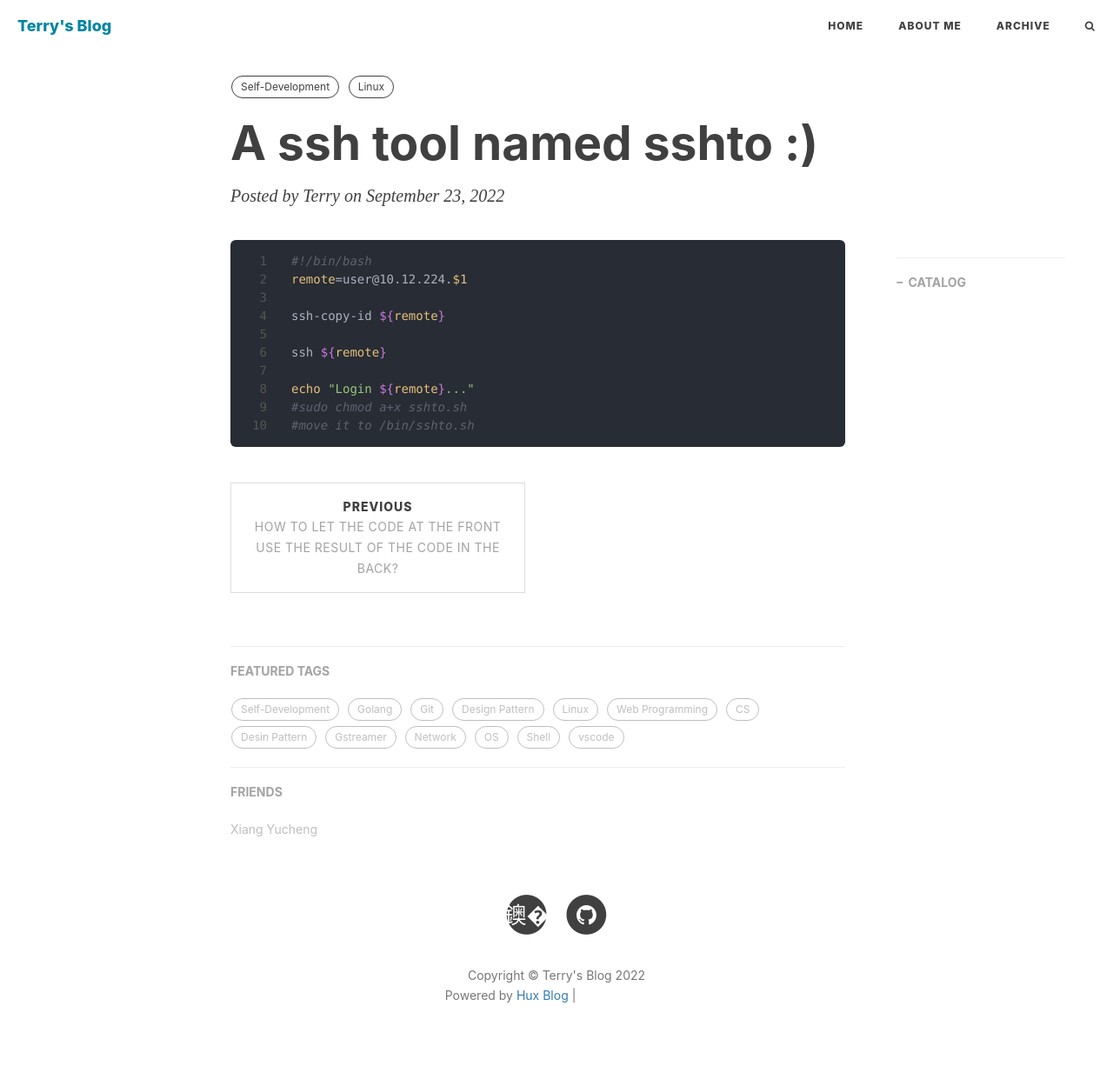
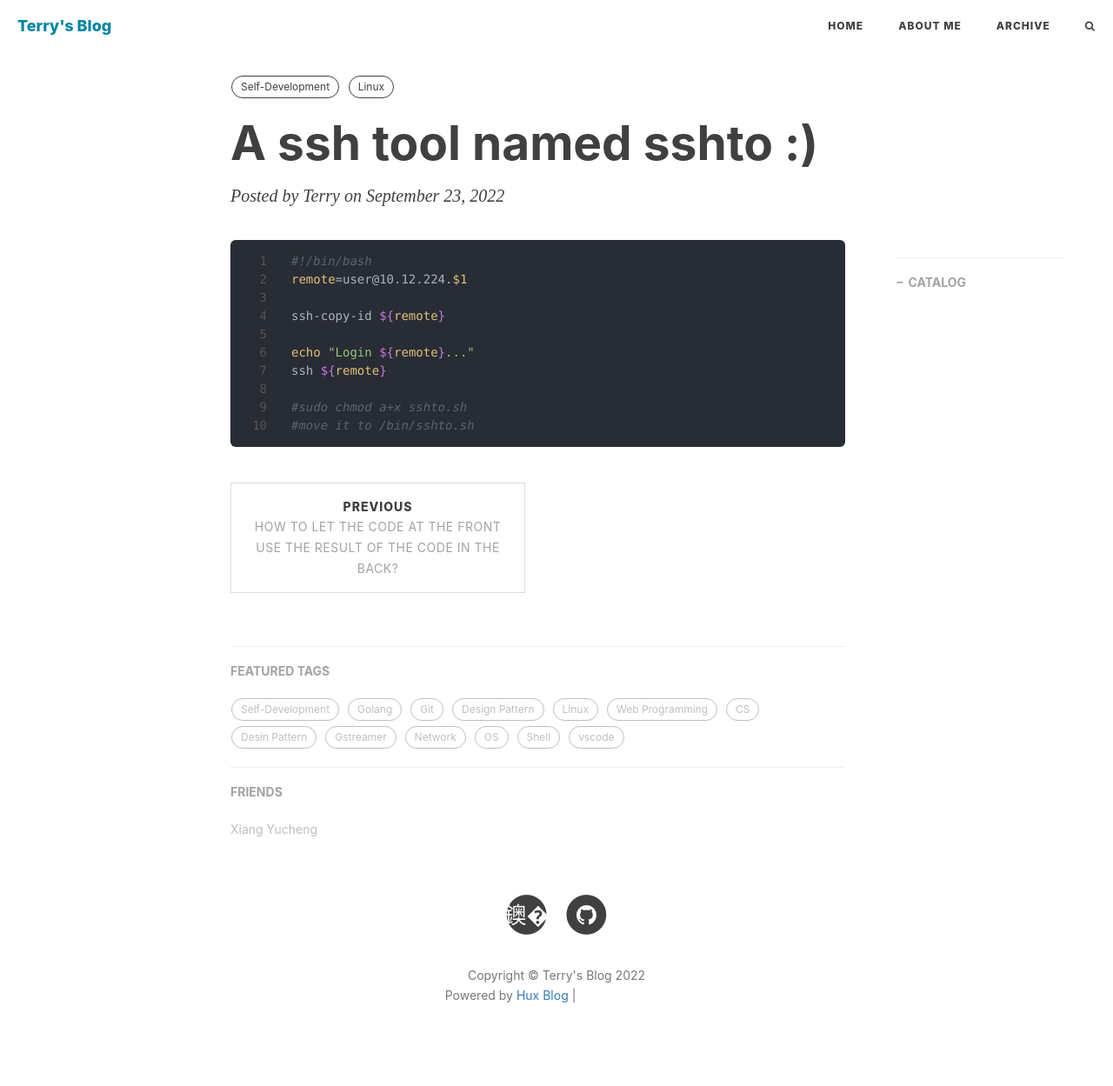
Before and after one commit to huty1998/huty1998.github.io, a Jekyll site: the page built from _posts/2022-09/2022-09-23-ssh-tool.md, in a window 1280 px wide. Shown: the whole page at 87% size. Built offline with Jekyll 4.4.1, drawn with Linux system fonts in a browser that asks for light colours; nearby versions of some CDN libraries; comment, search, counter and statistics services are not loaded; grey boxes are pictures that could not be loaded.

Commit message:
2022-09-23

````diff
--- a/_posts/2022-09/2022-09-23-ssh-tool.md
+++ b/_posts/2022-09/2022-09-23-ssh-tool.md
@@ -15,9 +15,9 @@ remote=user@10.12.224.$1
 
 ssh-copy-id ${remote}
 
+echo "Login ${remote}..."
 ssh ${remote}
 
-echo "Login ${remote}..."
 #sudo chmod a+x sshto.sh
 #move it to /bin/sshto.sh
 ```
````
